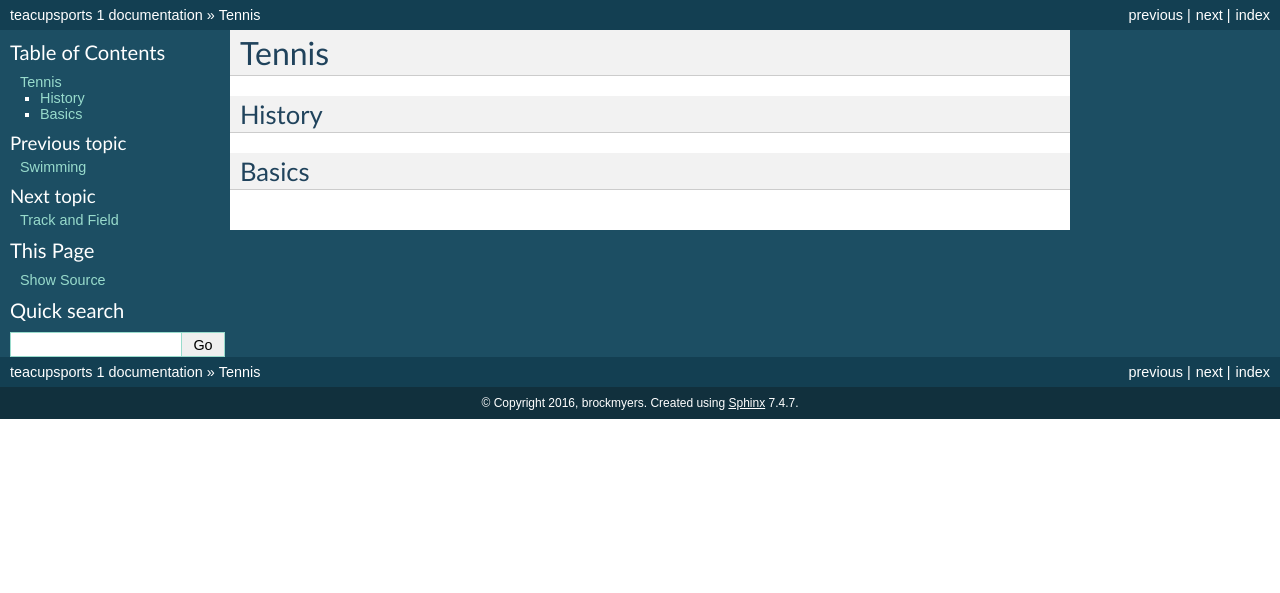
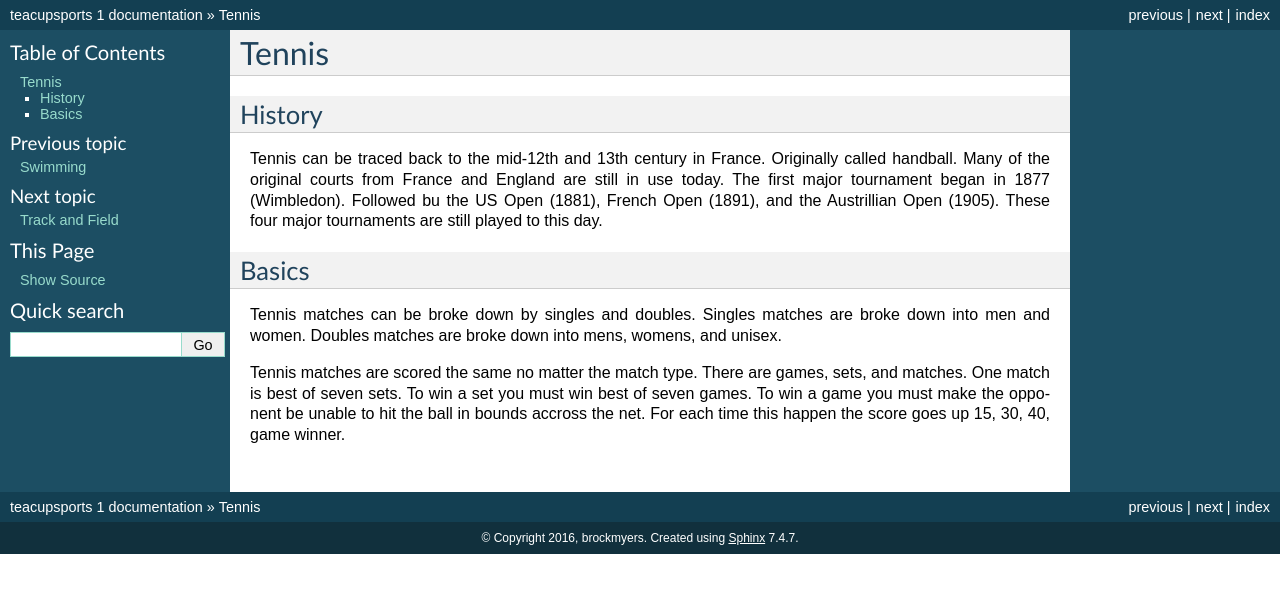
Before and after one commit to brookeschoen/teacupsports, a Sphinx documentation site: the page built from source/tennis/tennis.rst, in a window 1280 px wide. Shown: the top 593 px of the page. Built offline with Sphinx 7.4.7, drawn with Linux system fonts in a browser that asks for light colours.

Commit message:
Added detail to tennis page.

```diff
--- a/source/tennis/tennis.rst
+++ b/source/tennis/tennis.rst
@@ -4,5 +4,11 @@ Tennis
 History
 -------
 
+Tennis can be traced back to the mid-12th and 13th century in France. Originally called handball. Many of the original courts from France and England are still in use today. The first major tournament began in 1877 (Wimbledon). Followed bu the US Open (1881), French Open (1891), and the Austrillian Open (1905). These four major tournaments are still played to this day.
+
 Basics
 ------
+
+Tennis matches can be broke down by singles and doubles. Singles matches are broke down into men and women. Doubles matches are broke down into mens, womens, and unisex.
+
+Tennis matches are scored the same no matter the match type. There are games, sets, and matches. One match is best of seven sets. To win a set you must win best of seven games. To win a game you must make the opponent be unable to hit the ball in bounds accross the net. For each time this happen the score goes up 15, 30, 40, game winner.
--- a/source/wrestling/wrestling.rst
+++ b/source/wrestling/wrestling.rst
@@ -26,8 +26,7 @@ Cael Sanderson
 --------------
 Cael's first year as a redshirt freshman, he won all 39 matches as well as
 the NCAA title. He became the first freshman to be named the NCAA Wrestling
-Team Championship's most outstanding wrestler. He went 40-0 his sophomore year,
-as well as his junior year. This raised his total record to 119-0.
+Team Championship's most outstanding wrestler. He went 40-0 his sophomore year, as well as his junior year. This raised his total record to 119-0.
 His senior year, he again went undefeated with a record of 40-0.
 He became the second wrestler to to win an NCAA title four times.
 He set an NCAA record with 159 straight wins; he never lost a match.
```
